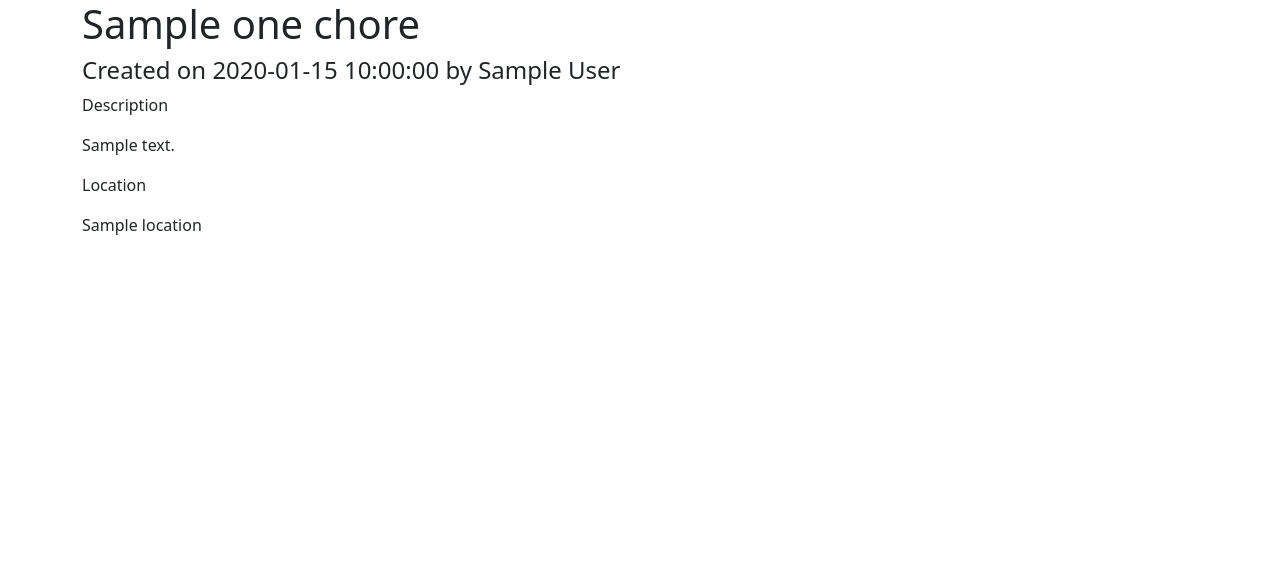
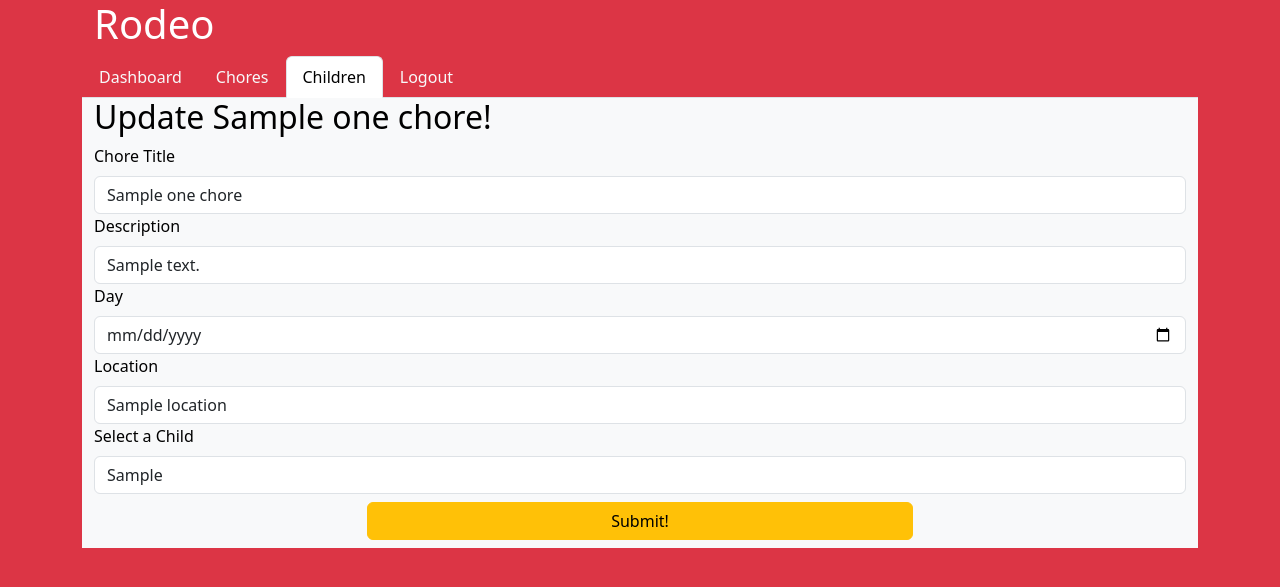
Before and after one commit to and-then-theres-luke/rodeo, a Flask app: template flask_app/templates/view_one_chore.html in a window 1280 px wide. Shown: the top 587 px of the page. Run offline with Flask 3, Linux system fonts and the light colour scheme; the template is opened without the code that fills it: most values are stand-ins (such as "Sample title", 1, 10 or a date in 2020); some libraries are stand-ins or nearby versions.

Commit message:
fixed view one chore template and related logic

```diff
--- a/flask_app/controllers/chores.py
+++ b/flask_app/controllers/chores.py
@@ -46,9 +46,10 @@
     if 'user_id' not in session:
         return redirect('/')
     one_chore = chore.Chore.get_chore_by_id(chore_id)
+    all_children = child.Child.get_all_children_by_parent_id(session['user_id'])
     if one_chore.parent_id != session['user_id']:
         return redirect('/dashboard')
-    return render_template('chores_home.html')
+    return render_template('view_one_chore.html', one_chore = one_chore, all_children = all_children)
 
 
 
--- a/flask_app/templates/view_one_chore.html
+++ b/flask_app/templates/view_one_chore.html
@@ -8,17 +8,56 @@
         />
         <link
             rel="stylesheet"
-            href="../static/css/bootstrap.css"
+            href="../../static/css/bootstrap.css"
         />
+        <script
+            src="../../static/js/bootstrap.min.js"
+            defer
+        ></script>
         <title>Rodeo</title>
     </head>
-    <body>
+    <body class="container text-bg-danger">
         <div class="container">
             <div class="row">
                 <div class="col">
-                    <h1>{{one_chore.title}}</h1>
+                    <h1>Rodeo</h1>
                 </div>
             </div>
+            <div class="row">
+                <ul class="nav nav-tabs">
+                    <li class="nav-item">
+                        <a
+                            class="nav-link link-light"
+                            href="/dashboard"
+                            >Dashboard</a
+                        >
+                    </li>
+                    <li class="nav-item">
+                        <a
+                            class="nav-link link-light"
+                            href="/chores"
+                            >Chores</a
+                        >
+                    </li>
+                    <li class="nav-item">
+                        <a
+                            class="nav-link active"
+                            href="/children"
+                            >Children</a
+                        >
+                    </li>
+                    <li class="nav-item">
+                        <a
+                            class="nav-link link-light"
+                            href="/logout"
+                            >Logout</a
+                        >
+                    </li>
+                </ul>
+            </div>
+        </div>
+        <div class="container text-bg-light">
+            <h2>Update {{one_chore.title}}!</h2>
             {% with messages = get_flashed_messages() %} {% if messages %}
             <ul class="flashes">
                 {% for message in messages %}
@@ -26,32 +65,96 @@
                 {% endfor %}
             </ul>
             {% endif %} {% endwith %}
-            <div class="row">
-                <div class="col">
-                    <h2 class="h4">
-                        Created on {{one_chore.created_at}} by
-                        {{one_chore.creator['first_name']}}
-                        {{one_chore.creator['last_name']}}
-                    </h2>
-                </div>
-            </div>
-            <div class="row">
-                <div class="col">
-                    <p>Description</p>
-                    <p>{{one_chore.description}}</p>
-                </div>
-            </div>
-            <div class="row">
-                <div class="col">
-                    <p>Location</p>
-                    <p>{{one_chore.location}}</p>
-                </div>
-            </div>
-            {% if one_chore.isClaimed == False%}
-            <a href="">Claim Chore!</a>
-            {% else %} {% if one_chore.owner_id == session['user_id'] %}
-            <a href="">Release Chore!</a>
-            {% endif %} {% endif %}
+            <form
+                class="form mb-2 mt-2"
+                action="/chores/create/process"
+                method="post"
+            >
+                <!-- Hidden Inputs -->
+                <input
+                    type="hidden"
+                    name="user_id"
+                    value="{{session['user_id']}}"
+                />
+                <input
+                    type="hidden"
+                    name="completed"
+                    value="0"
+                />
+                <!-- Title -->
+                <label
+                    class="form-label"
+                    for="title"
+                    >Chore Title</label
+                >
+                <input
+                    class="form-control"
+                    type="text"
+                    name="title"
+                    value="{{one_chore.title}}"
+                    id="title"
+                />
+                <!-- Description -->
+                <label
+                    class="form-label"
+                    for="description"
+                    >Description</label
+                >
+                <input
+                    class="form-control"
+                    type="text"
+                    name="description"
+                    value="{{one_chore.description}}"
+                    id="description"
+                />
+                <!-- Day -->
+                <label
+                    class="form-label"
+                    for="day"
+                    >Day</label
+                >
+                <input
+                    class="form-control"
+                    type="date"
+                    name="day"
+                    value="{{one_chore.day}}"
+                    id="day"
+                />
+                <!-- Location -->
+                <label
+                    class="form-label"
+                    for="location"
+                    >Location</label
+                >
+                <input
+                    class="form-control"
+                    type="text"
+                    name="location"
+                    value="{{one_chore.location}}"
+                    id="location"
+                />
+                <!-- Which kid? -->
+                <label
+                    class="form-label"
+                    for="child_id"
+                    >Select a Child</label
+                >
+                <select
+                    class="form-control"
+                    type="select"
+                    name="child_id"
+                    id="child_id"
+                >
+                    {% for child in all_children %}
+                    <option value="{{child.id}}">{{child.first_name}}</option>
+                    {% endfor %}
+                </select>
+                <p class="text-center">
+                    <button class="btn btn-warning col-6 mt-2 mb-2">
+                        Submit!
+                    </button>
+                </p>
+            </form>
         </div>
     </body>
 </html>
```
Also changed, not shown: flask_app/models/chore.py (+5 -4 lines).
